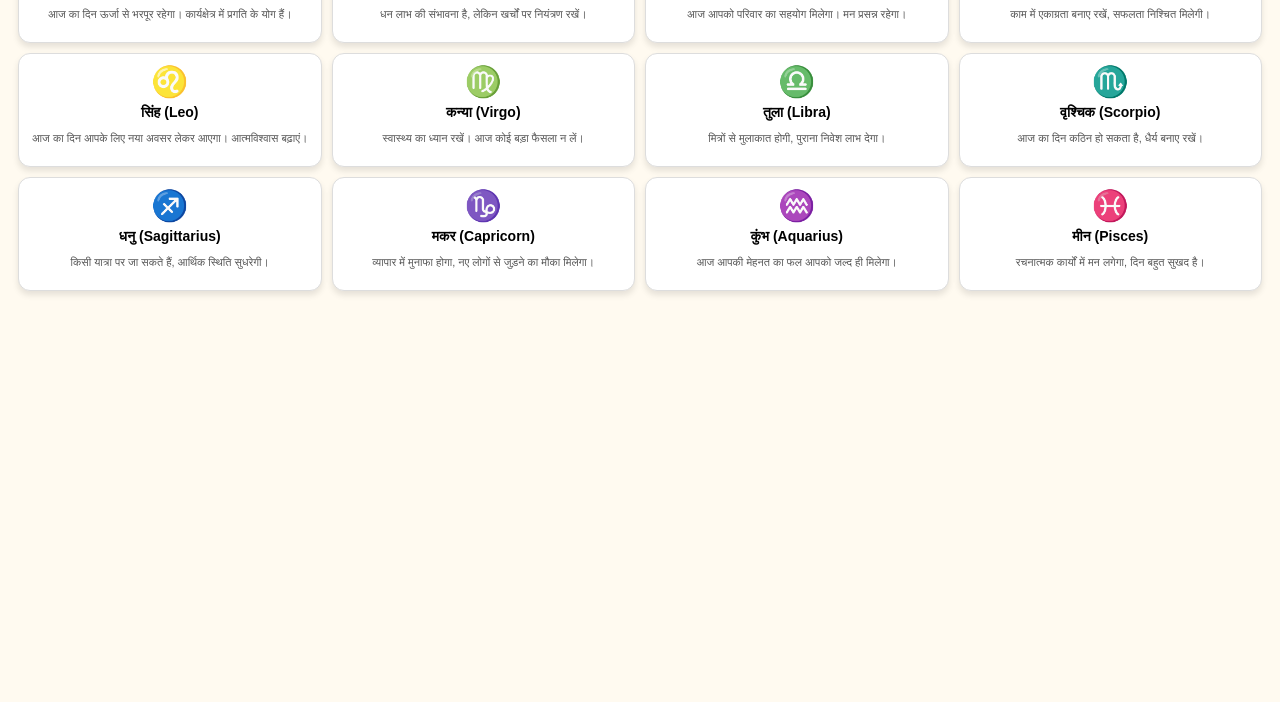
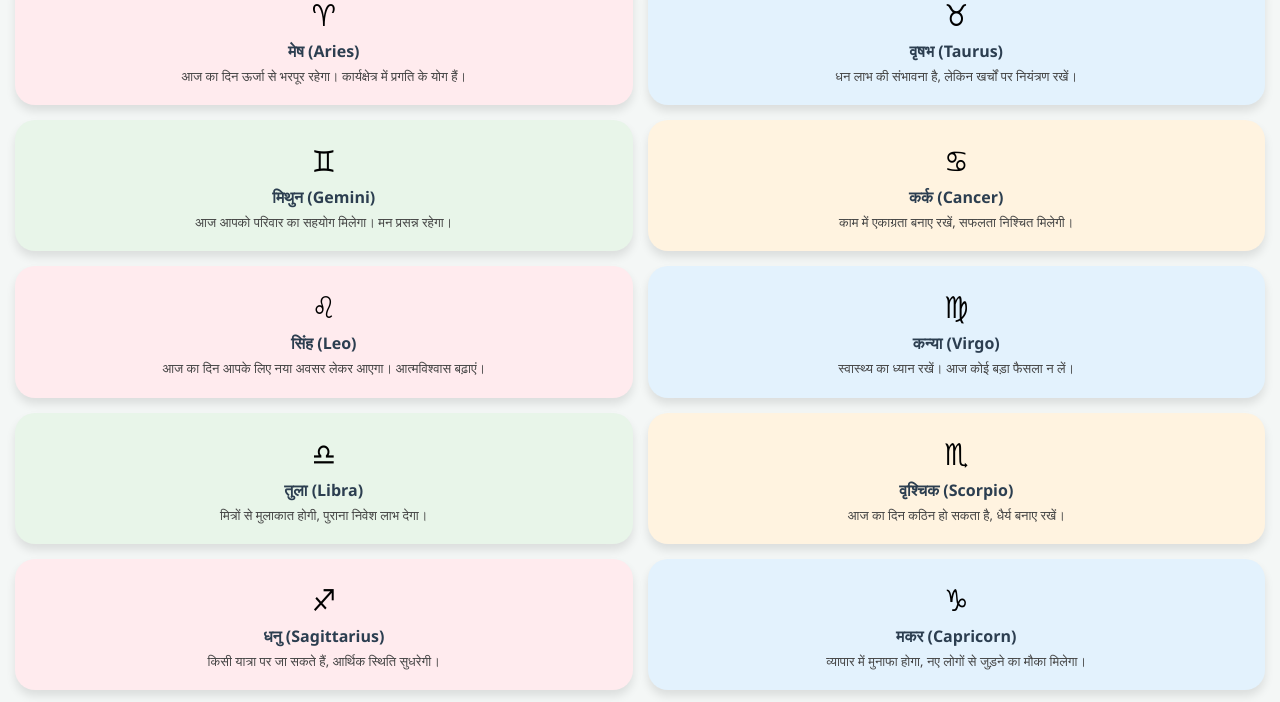
Before and after one commit to neerajsml1978-alt/Kalachakra-Grid-Algorithm, a plain HTML site: page rashifal/rashifal.html in a window 1280 px wide. Shown: the part 161-863 px from the top of the page. Before the commit the page ends 800 px from the top, so only its background shows below. Drawn offline with Linux system fonts and the light colour scheme.

Commit message:
Update style.css

```diff
--- a/rashifal/style.css
+++ b/rashifal/style.css
@@ -1,34 +1,89 @@
-/* पूरे पेज का बैकग्राउंड */
+/* 1. पूरे पेज का बैकग्राउंड */
 body {
-    background-color: #fffaf0; /* हल्का क्रीम रंग, आंखों के लिए आरामदायक */
-    font-family: sans-serif;
+    background-color: #f4f7f6;
+    font-family: 'Segoe UI', Tahoma, Geneva, Verdana, sans-serif;
+    margin: 0;
+    padding: 0;
+    padding-top: 60px; /* टिकर के लिए जगह */
+    min-height: 100vh;
+    display: flex;
+    flex-direction: column;
 }
 
-/* ग्रिड का लेआउट */
+/* 2. टिकर बार (सबसे ऊपर) */
+#ticker-bar {
+    background: #d35400;
+    color: #ffffff;
+    padding: 12px 0;
+    font-weight: bold;
+    cursor: pointer;
+    position: fixed;
+    top: 0;
+    width: 100%;
+    z-index: 9999;
+    font-size: 16px;
+    box-shadow: 0 3px 10px rgba(0,0,0,0.2);
+    text-align: center;
+}
+
+/* 3. मुख्य हेडिंग */
+h1 {
+    text-align: center;
+    color: #8e44ad;
+    font-size: 22px;
+    margin: 15px 0;
+}
+
+/* 4. ग्रिड कंटेनर (पूरी स्क्रीन भरने के लिए) */
 .grid-container {
     display: grid;
-    /* एक लाइन में 4 कार्ड्स */
-    grid-template-columns: repeat(4, 1fr);
-    gap: 10px; /* कार्ड्स के बीच की दूरी */
-    padding: 10px;
+    grid-template-columns: repeat(2, 1fr); /* 2 कॉलम */
+    gap: 15px;
+    padding: 15px;
+    flex-grow: 1;
+    align-content: start;
 }
 
-/* कार्ड्स की स्टाइलिंग */
+/* 5. कार्ड्स का डिज़ाइन (रंगीन और प्रीमियम) */
 .card {
-    background: #ffffff; /* कार्ड का बैकग्राउंड वाइट */
-    border: 1px solid #ddd;
-    padding: 10px;
-    border-radius: 12px;
+    border-radius: 20px;
+    padding: 20px 10px;
     text-align: center;
-    box-shadow: 0 4px 6px rgba(0,0,0,0.1);
-    transition: transform 0.2s;
+    box-shadow: 0 6px 10px rgba(0,0,0,0.1);
+    transition: transform 0.2s ease;
 }
 
-/* कार्ड के अंदर का कंटेंट */
-.card h3 { font-size: 14px; margin: 5px 0; }
-.card p { font-size: 11px; color: #555; }
-@media (max-width: 600px) {
+.card:hover {
+    transform: scale(1.03);
+}
+
+/* कार्ड्स को अलग-अलग रंग देने के लिए */
+.card:nth-child(4n+1) { background: #ffebee; } /* हल्का लाल */
+.card:nth-child(4n+2) { background: #e3f2fd; } /* हल्का नीला */
+.card:nth-child(4n+3) { background: #e8f5e9; } /* हल्का हरा */
+.card:nth-child(4n+4) { background: #fff3e0; } /* हल्का नारंगी */
+
+.card h3 {
+    margin: 5px 0;
+    font-size: 16px;
+    color: #2c3e50;
+    font-weight: bold;
+}
+
+.card p {
+    font-size: 13px;
+    color: #444;
+    line-height: 1.4;
+    margin: 5px 0 0 0;
+}
+
+/* 6. मोबाइल के लिए और बेहतर सेटिंग */
+@media (max-width: 400px) {
     .grid-container {
-        grid-template-columns: repeat(2, 1fr); /* मोबाइल पर एक लाइन में 2 कार्ड्स */
+        gap: 10px;
+        padding: 10px;
+    }
+    .card {
+        padding: 15px 8px;
     }
 }
```
